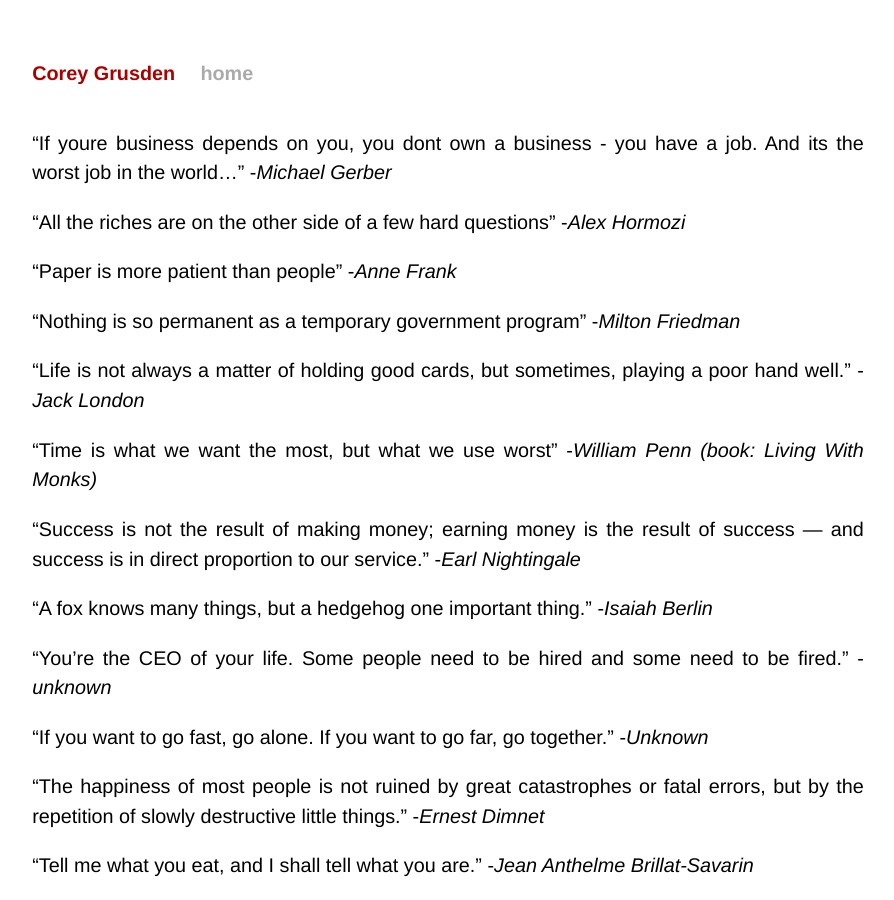
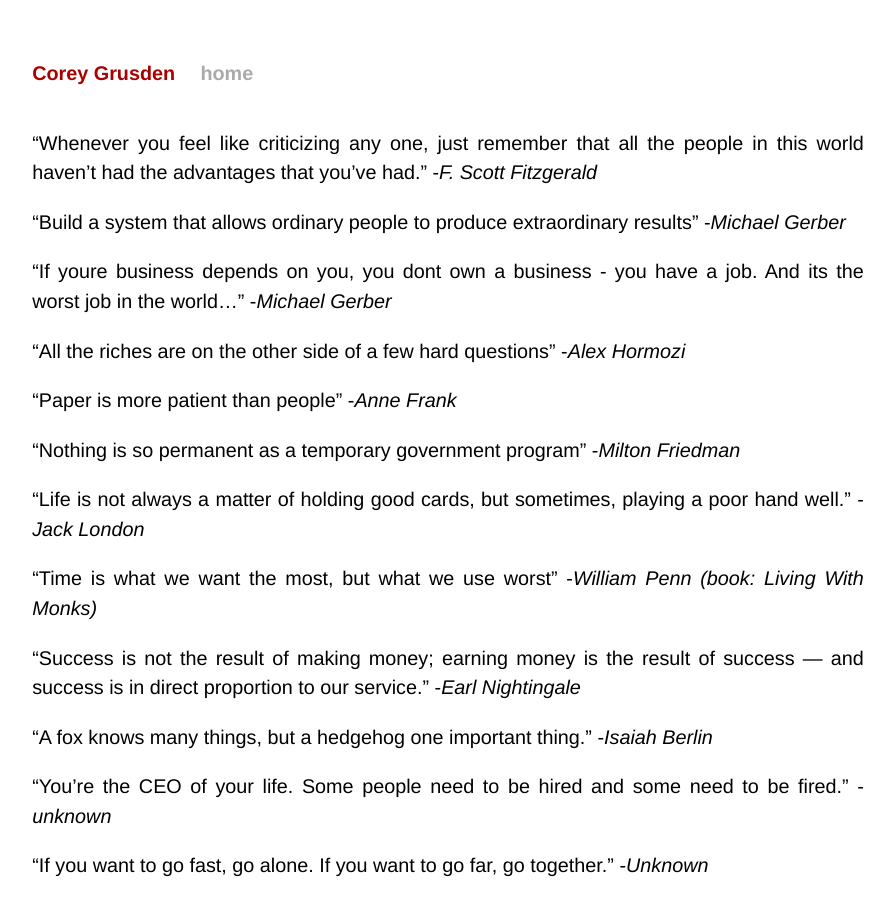
Before and after one commit to cgrusden/cgrusden.github.io, a Jekyll site: the page built from quotes.md, in a window 1280 px wide and 900 px high. Shown: the whole window, without its empty margins (192-1086 px from the left). Built offline with Jekyll 4.4.1, drawn with Linux system fonts in a browser that asks for light colours; our own code applies the rules of GitHub Pages for plain Markdown files.

Commit message:
Add fscott fitzgerlad quote

```diff
--- a/_data/quotes.yml
+++ b/_data/quotes.yml
@@ -1,3 +1,9 @@
+- quote: 'Whenever you feel like criticizing any one, just remember that all the people in this world haven’t had the advantages that you’ve had.'
+  author: 'F. Scott Fitzgerald'
+
+- quote: 'Build a system that allows ordinary people to produce extraordinary results'
+  author: "Michael Gerber"
+
 - quote: 'If youre business depends on you, you dont own a business - you have a job. And its the worst job in the world...'
   author: "Michael Gerber"
 
```
